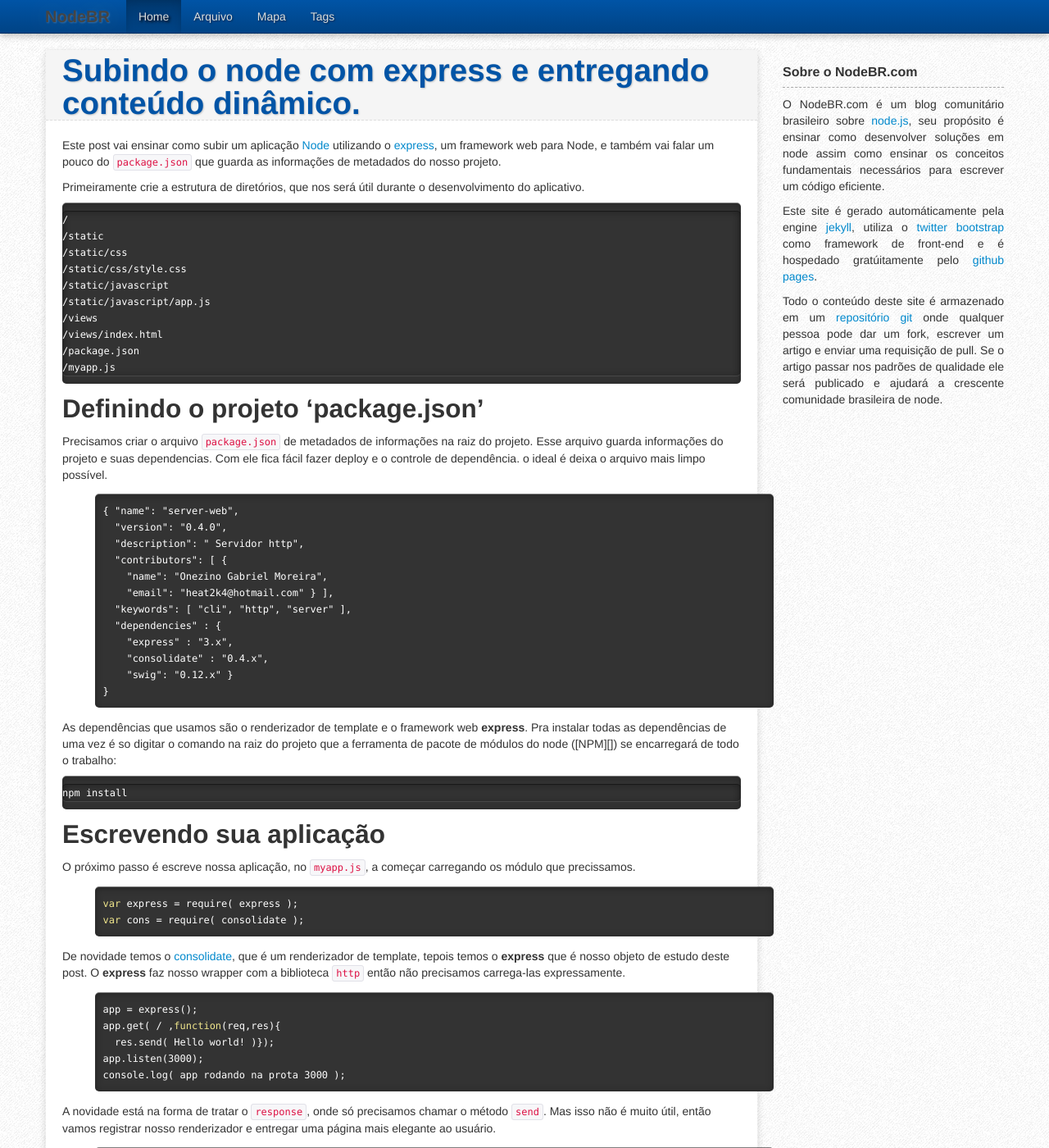
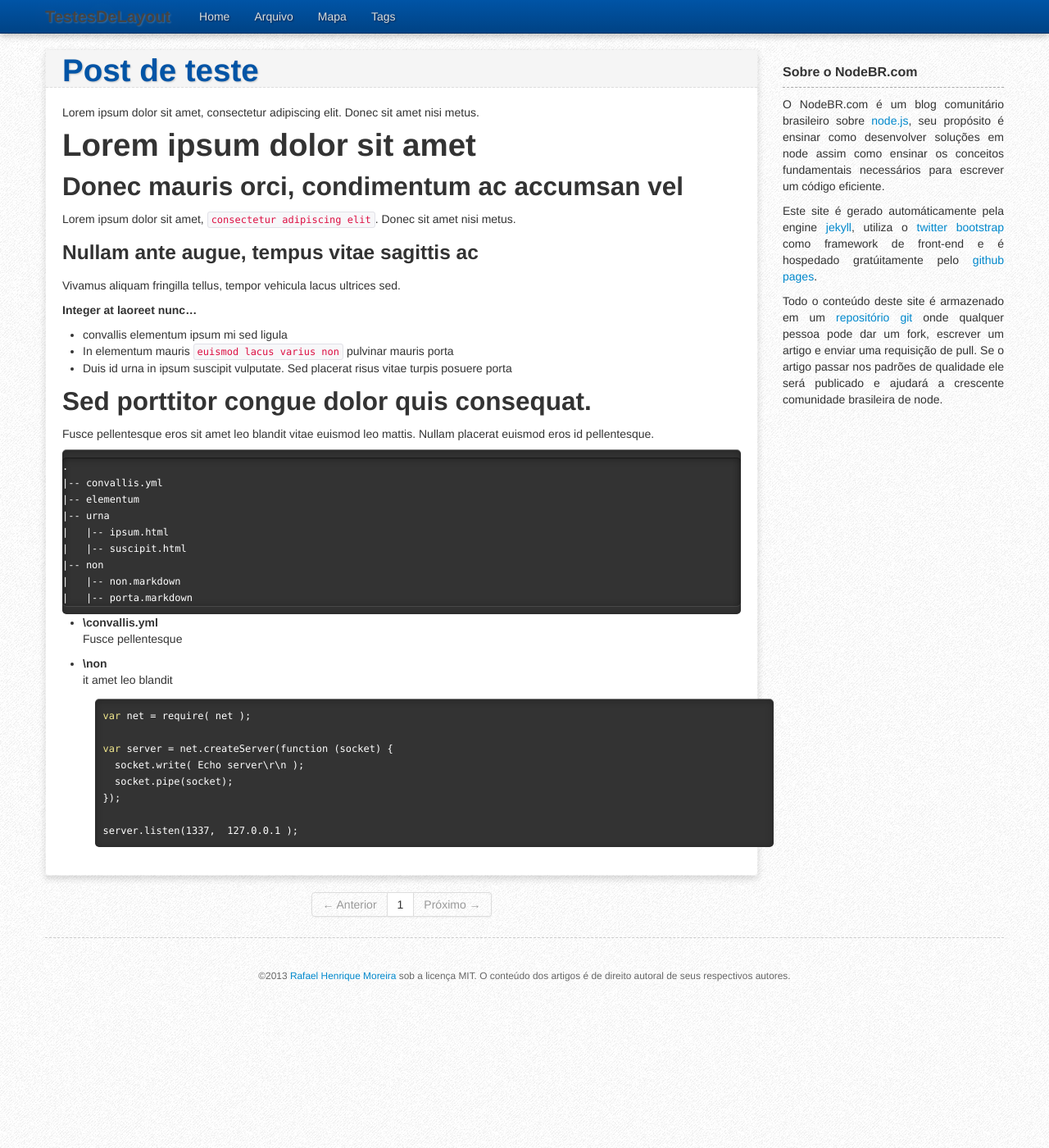
Before and after one commit to rafadev7/test, a Jekyll site: the page built from index.html, in a window 1280 px wide and 1400 px high. Shown: the whole window at 82% size. Built offline with Jekyll 4.4.1, drawn with Linux system fonts in a browser that asks for light colours; the list of posts is cut into pages by our own code; some of the changed text lies outside the part shown.

Commit message:
continuando...

```diff
--- a/_config.yml
+++ b/_config.yml
@@ -1,8 +1,8 @@
-title : NodeBR
+title : TestesDeLayout
 timezone: America/Sao_Paulo
 
-url: http://nodebr.com
-baseurl: /
+url: http://rafadev7.github.io
+baseurl: test/
 permalink: /:categories/:title/
 tags_path: /tags/
 archive_path: /arquivo/
--- a/_posts/2013-1-10-subindo-o-node-com-express-e-entregando-conteudo-dinamico.md
+++ /dev/null
@@ -1,101 +0,0 @@
----
-layout: post
-title : Subindo o node com express e entregando conteúdo dinâmico.
-author: Onezino Gabriel Moreira
-tags : [http, express, exemplo]
----
-Este post vai ensinar como subir um aplicação [Node][] utilizando o [express][], um framework web para Node, e também vai falar um pouco do <code>package.json</code> que guarda as informações de metadados do nosso projeto.
-
-Primeiramente crie a estrutura de diretórios, que nos será útil durante o desenvolvimento do aplicativo.
-
-    /
-    /static
-    /static/css
-    /static/css/style.css
-    /static/javascript
-    /static/javascript/app.js
-    /views
-    /views/index.html
-    /package.json
-    /myapp.js
-
-## Definindo o projeto 'package.json'
-
-Precisamos criar o arquivo <code>package.json</code> de metadados de informações na raiz do projeto. Esse arquivo guarda informações do projeto e suas dependencias. Com ele fica fácil fazer deploy e o controle de dependência. o ideal é deixa o arquivo mais limpo possível.
-
-{% highlight json %}
-{ "name": "server-web",
-  "version": "0.4.0",
-  "description": " Servidor http",
-  "contributors": [ {
-    "name": "Onezino Gabriel Moreira",
-    "email": "heat2k4@hotmail.com" } ],
-  "keywords": [ "cli", "http", "server" ],
-  "dependencies" : {
-    "express" : "3.x",
-    "consolidate" : "0.4.x",
-    "swig": "0.12.x" }
-}
-{% endhighlight %}
-
-As dependências que usamos são o renderizador de template e o framework web **express**. Pra instalar todas as dependências de uma vez é so digitar o comando na raiz do projeto que a ferramenta de pacote de módulos do node ([NPM][]) se encarregará de todo o trabalho:
-
-    npm install
-
-## Escrevendo sua aplicação
-
-O próximo passo é escreve nossa aplicação, no <code>myapp.js</code>, a começar carregando os módulo que precissamos.
-
-{% highlight javascript %}
-var express = require('express');
-var cons = require('consolidate');
-{% endhighlight %}
-
-De novidade temos o [consolidate][], que é um renderizador de template, tepois temos o **express** que é nosso objeto de estudo deste post. O **express** faz nosso wrapper com a biblioteca <code>http</code> então não precisamos carrega-las expressamente.
-
-{% highlight javascript %}
-app = express();
-app.get('/',function(req,res){
-  res.send('Hello world!')});
-app.listen(3000);
-console.log('app rodando na prota 3000');
-{% endhighlight %}
-
-A novidade está na forma de tratar o <code>response</code>, onde só precisamos chamar o método <code>send</code>. Mas isso não é muito útil, então vamos registrar nosso renderizador e entregar uma página mais elegante ao usuário.
-
-{% highlight javascript %}
-app.engine('html', cons.swig);
-app.set('view engine','html');
-app.set('views',__dirname+'/views');
-{% endhighlight %}
-
-Nesse trecho dizemos ao express quem vai renderizar nossas páginas e a localização dos tempaltes. O **express** aceita uma lista grande de templates, no nosso exemplo estou utilizando o **consolidate** mas fique livre para utilizar qualquer um de sua preferência. E editamos a linha que entrega o conteúdo na rota <code>/</code>.
-
-{% highlight javascript %}
-/* app.get('/',function(req,res){res.send();}); */
-app.get('/',function(req,res){
-  res.render('index')});
-{% endhighlight %}
-
-Pronto, agora só precisamos servir os arquivos estáticos (js, css, imagens). Utilizamos um middleware para tratar as chamadas que trata as chamadas get ao arquivos pesquisando de forma encadeada.
-
-{% highlight javascript %}
-app.use(express.static(__dirname + '/static'));
-{% endhighlight %}
-
-Podemos agorar utilizar os arquivos <code>/css/style.css</code>e <code>/javascript/app.js</code> em nosso <code>html</code>. Você também pode prefixar o caminho dos arquivos estáticos. vamos utilziar o prefixo <code>/js</code> para nossos arquivos **javascript**.
-
-{% highlight javascript %}
-app.use('/js',
-  express.static(__dirname+'/static/javascript'));
-{% endhighlight %}
-
-Pronto o javascript pode ser utilizado apartir do caminho <code>/js</code>, exemplo <code>/js/app.js</code>.
-
-Conclusão
-
-Fizemos um setup básico para uma aplicação rodando em express. Essa foi uma um post de introdução funcional, outros posts irão explorar melhor as características do **express** e vão mostrar como este framework se comporta com aplicações mais elaboradas.
-
-[Node]: http://nodejs.org/
-[express]: http://expressjs.com/
-[consolidate]: https://github.com/visionmedia/consolidate.js
--- a/_posts/2013-1-9-utilizando-modulos-em-sua-aplicacao-node-js.md
+++ /dev/null
@@ -1,92 +0,0 @@
----
-layout: post
-title : Utilizando módulos em sua aplicação Node.js
-author: Onezino Gabriel Moreira
-tags : [módulos]
----
-Pessoal, vamos trabalhar com módulos em nossa aplicação **Node**. Vou começar com o código abaixo.
-
-{% highlight javascript %}
-http = require('http');
-{% endhighlight %}
-
-Essa instrução carrega o módulo <code>http</code>, um módulo do sistema <code>core module</code>.
-O carregamento de módulos em Node é feito pela função <code>require</code>. Para quem vem do Python é como executar o código:
-
-{% highlight python %}
-import os as real_os
-{% endhighlight %}
-
-Módulos são sub programas que executão tarefas bem definidas. Nós esperamos com nosso exemplo que o módulo <code>http</code> permita que utilizemos os protocolo <code>http</code>. Os módulos do sistema do **Node** têm suas funções documentadas na página da [API do Node][].
-
-## Core Module
-
-São módulos embutidos no Node. Eles são carregados pela declaração sem prefixo do nome do módulo. Por exemplo:
-
-{% highlight javascript %}
-require('buffer');
-{% endhighlight %}
-
-Módulos declarados dessa forma dão preferência aos módulos do sistema, mesmo tendo um arquivo <code>buffer.js</code> na raiz de nossa aplicação.
-
-## Módulos da aplicação.
-
-É comum uma grande aplicação dividir suas tarefas em módulos para atender aos requisitos do sistema, tomando como exemplo uma aplicação com o arquivo <code>circle.js</code> (expõe funções matemáticas aplicadas a círculos) em sua raiz. Esse arquivo corresponde a um módulo da aplicação e pode ser chamado da seguinte forma:
-
-{% highlight javascript %}
-circle = require('./circle');
-circle = require('circle');
-circle = require('/path/to/app/circle');
-{% endhighlight %}
-
-todas são formas válidas de carregar módulos na aplicação.
-
-## Prefixos <code>./</code> <code>/</code>
-
-Os prefixos determinam a localização do módulo. O prefíxo <code>/</code> utiliza o caminho absoluto do módulo, já o prefíxo <code>./</code> utiliza o caminho relativo a partir do caminho atual.
-
-dica: Quando o módulo não vem prefixado e há um conflito de nomes com módulos do sistema, os módulos do sistema ganham preferência no carregamento.
-
-## Extensão dos módulos
-
-Quando os módulos não tem a extensão explícita o Node procura pelas seguintes extensões em sua devida ordem :
-
-- Primeiro <code>.js</code>: o arquivo é iterpretado como um arquivo de código fonte javascript;
-- Depois <code>.json</code>: é utilizado um analisador JSON no arquivo;
-- Por último <code>.node</code>: interpretado como um addon através do dlopen.
-
-## Módulos do node_module
-
-Quando o arquivo não é prefixado e não é nativo do Node <code>core modules</code>, o Node busca o módulo na pasta <code>node_module</code>. A busca percorre toda o caminho de diretórios do código executado até a raíz.
-
-Fica mais fácil de entender com o exemplo abaixo. (vamos supor que código é executado em <code>/path/to/app/code.js</code>)
-
-{% highlight javascript %}
-require('mymodule');
-{% endhighlight %}
-
-Como <code>mymodule</code> não é um módulo do sistema ele então pesquisa na pastas <code>node_module</code>. Essa pesquisa é recursiva por todo o caminho iniciando no diretório atual até atingir a raiz.
-
-- 1º <code>/path/to/app/node_modules/mymodule.js</code>
-- 2º <code>/path/to/node_modules/mymodule.js</code>
-- 3º <code>/path/node_modules/mymodule.js</code>
-- 4º <code>/node_modules/mymodule.js</code>
-
-## Diretórios como módulos
-
-Quando um diretório da aplicação contém um arquivo <code>package.json</code> ele é também é considerado um módulo e pode ser carregado como outros módulos.
-
-{% highlight javascript %}
-draw = require('./draw');
-{% endhighlight %}
-
-Ele busca pelo arquivo: <code>./draw/package.json</code> que contém informações do módulo e qual arquivo carregar. Caso não exista esse arquivo mas exista um <code>index.js</code> ele é utilizado como arquivo **source** do módulo.
-
-## Outras informações que você deve conhecer sobre os módulos
-
-- Os módulos são carregados apenas uma vez.
-- Node trata as chamadas cíclicas de módulos, então mesmo que não seja muito bom tê-las você não precisa se preocupar.
-- Somente variáveis exportadas estão disponíveis no módulo, as demais variáveis e funções são privadas do módulo.
-- Você pode carregar somente atributos específicos do módulo. Ex: <code>var EventEmitter = require('events').EventEmitter;</code>
-
-[API do Node]: http://nodejs.org/api/
--- /dev/null
+++ b/_posts/2013-12-31-post-de-teste.md
@@ -0,0 +1,56 @@
+---
+layout: post
+title : Post de teste
+author: Rafael Henrique Moreira
+tags : [conceito, básico]
+---
+
+Lorem ipsum dolor sit amet, consectetur adipiscing elit. Donec sit amet nisi metus.
+
+# Lorem ipsum dolor sit amet
+
+## Donec mauris orci, condimentum ac accumsan vel
+
+Lorem ipsum dolor sit amet, <code>consectetur adipiscing elit</code>. Donec sit amet nisi metus.
+
+###  Nullam ante augue, tempus vitae sagittis ac
+
+Vivamus aliquam fringilla tellus, tempor vehicula lacus ultrices sed.
+
+**Integer at laoreet nunc...**
+
+- convallis elementum ipsum mi sed ligula
+- In elementum mauris <code>euismod lacus varius non</code> pulvinar mauris porta
+- Duis id urna in ipsum suscipit vulputate. Sed placerat risus vitae turpis posuere porta
+
+## Sed porttitor congue dolor quis consequat.
+
+Fusce pellentesque eros sit amet leo blandit vitae euismod leo mattis. Nullam placerat euismod eros id pellentesque.
+
+    .
+    |-- convallis.yml
+    |-- elementum
+    |-- urna
+    |   |-- ipsum.html
+    |   |-- suscipit.html
+    |-- non
+    |   |-- non.markdown
+    |   |-- porta.markdown
+
+
+- **\convallis.yml**
+  Fusce pellentesque
+
+- **\non**
+  it amet leo blandit
+
+{% highlight javascript %}
+var net = require('net');
+
+var server = net.createServer(function (socket) {
+  socket.write('Echo server\r\n');
+  socket.pipe(socket);
+});
+
+server.listen(1337, '127.0.0.1');
+{% endhighlight %}
```
Also changed, not shown: _posts/2013-1-1-o-que-e-node-js.md (deleted, +0 -54 lines), _posts/2013-1-2-comunidades-de-node-js.md (deleted, +0 -17 lines), _posts/2013-1-3-javascript-no-servidor-com-node-js.md (deleted, +0 -19 lines), _posts/2013-1-4-instalando-node-js-atraves-do-gerenciador-de-pacotes.md (deleted, +0 -80 lines), _posts/2013-1-5-instalando-node-js-atraves-do-github.md (deleted, +0 -73 lines), _posts/2013-1-6-exemplo-hello-world-em-node-js.md (deleted, +0 -25 lines), _posts/2013-1-7-javascript-e-voce.md (deleted, +0 -32 lines), _posts/2013-1-7-passando-funcao-como-parametro-no-javascript-com-node-js.md (deleted, +0 -54 lines), _posts/2013-1-8-cuidado-com-a-armadilha-do-escopo-de-variaveis-em-javascript.md (deleted, +0 -59 lines).
